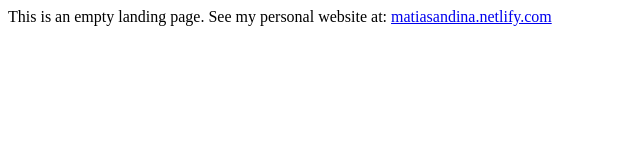
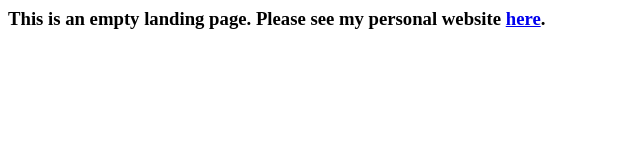
Before and after one commit to matiasandina/matiasandina.github.io, a plain HTML site: page index.html in a window 1280 px wide. Shown: the whole page, without its empty margins (0-640 px from the left). Drawn offline with Linux system fonts and the light colour scheme.

Commit message:
update index

```diff
--- a/index.html
+++ b/index.html
@@ -1,3 +1,14 @@
-This is an empty landing page. See my personal website at:
+<html>
+  <head>
+    <title>Matias Andina</title>
+  </head>
 
-<a href="matiasandina.netlify.com">matiasandina.netlify.com</a>
+
+  <body>
+    <h3>
+        This is an empty landing page. Please see my personal website
+      <a href="https://matiasandina.netlify.com">here</a>.
+    </h3>
+
+  </body>
+</html>
```
